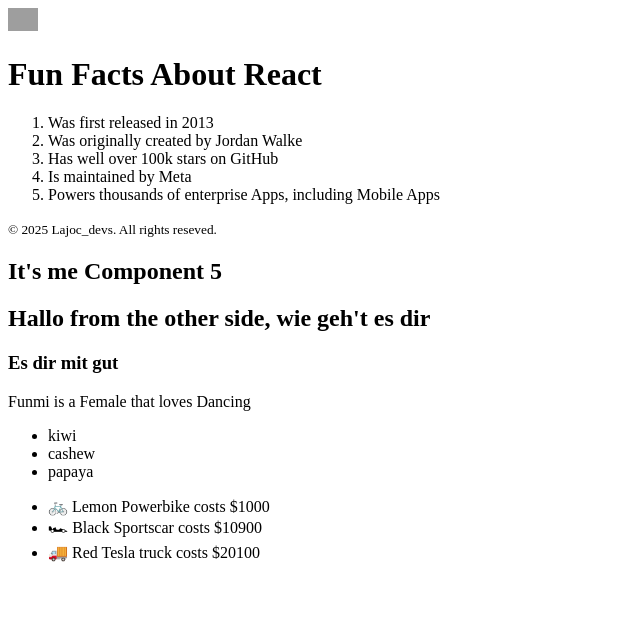
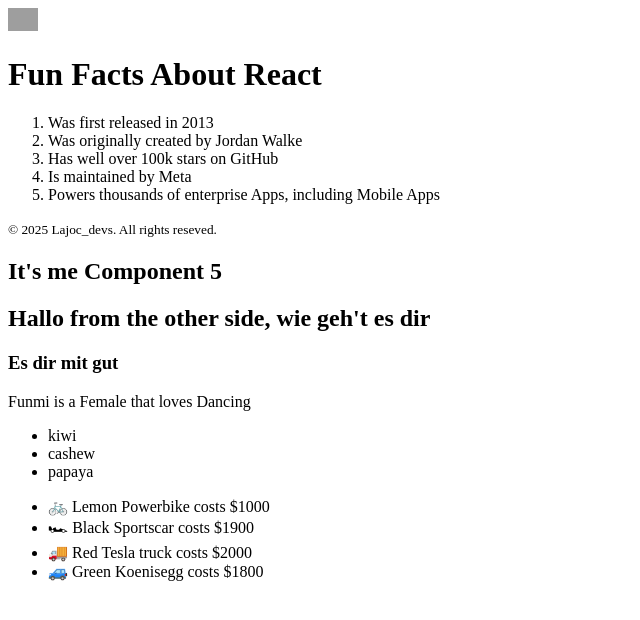
Before and after one commit to f-lajoc/Project1-react-trial, a React (Vite) app: page / in a window 1280 px wide. Shown: the top 620 px of the page, without its empty margins (0-640 px from the left). Built offline with nearby package versions, Linux system fonts and the light colour scheme; grey boxes are pictures that could not be loaded.

Commit message:
conditionally rendering items using ternary operator instead of the usual if else statement

```diff
--- a/src/components/ConditionalComponent.jsx
+++ b/src/components/ConditionalComponent.jsx
@@ -2,13 +2,6 @@ import Fruits from "./Fruits";
 import Hello from "./Hello";
 
 export default function ConditionalComponent() {
-	let message;
 	const checkDisplay = false;
-
-	if (checkDisplay) {
-		message = <Hello />;
-	} else {
-		message = <Fruits />;
-	}
-	return message;
+	return checkDisplay ? <Hello /> : <Fruits />;
 }
--- a/src/components/Vehicle.jsx
+++ b/src/components/Vehicle.jsx
@@ -1,7 +1,13 @@
-export default function Vehicle({name,price, emoji,colour}) {
-  return (
-    <>
-      <li>{emoji} {colour} {name} costs ${price}</li>
-    </>
-  )
+export default function Vehicle({ name, price, emoji, colour }) {
+	return (
+		<>
+			{price > 800 ? (
+				<li>
+					{emoji} {colour} {name} costs ${price}
+				</li>
+			) : (
+				""
+			)}
+		</>
+	);
 }
--- a/src/components/Vehicles.jsx
+++ b/src/components/Vehicles.jsx
@@ -2,8 +2,10 @@ import Vehicle from "./Vehicle";
 
 const vehicles = [
 	{ name: "Powerbike", colour: "Lemon", price: 1000, emoji: "🚲" },
-	{ name: "Sportscar", colour: "Black", price: 10900, emoji: "🏎" },
-	{ name: "Tesla truck", colour: "Red", price: 20100, emoji: "🚚" },
+	{ name: "Sportscar", colour: "Black", price: 1900, emoji: "🏎" },
+	{ name: "Tesla truck", colour: "Red", price: 2000, emoji: "🚚" },
+	{ name: "Koenisegg", colour: "Green", price: 1800, emoji: "🚙" },
+	{ name: "Highlander", colour: "Blue", price: 800, emoji: "🚘" },
 ];
 
 export default function Vehicles() {
```
